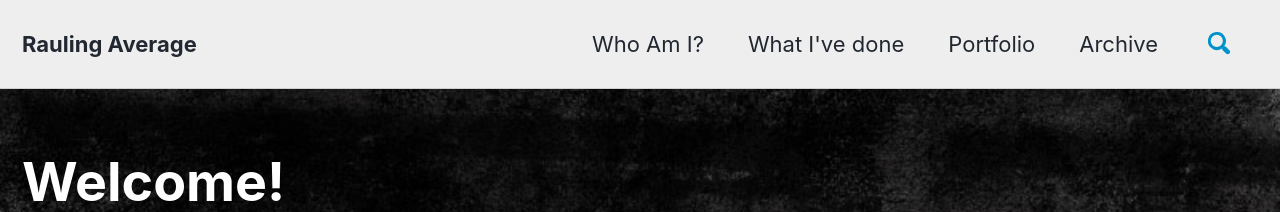
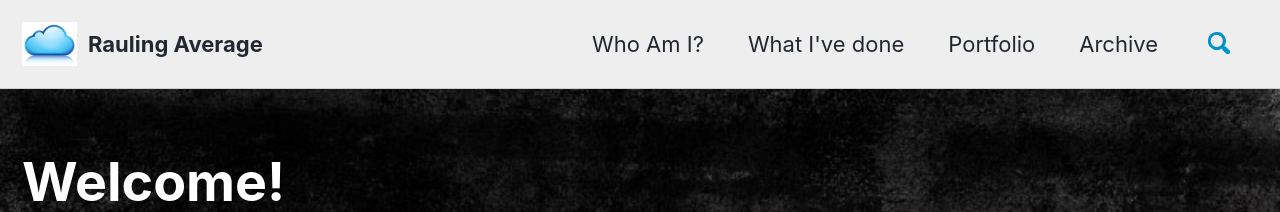
Before and after one commit to CloudChaoszero/CloudChaoszero.github.io, a Jekyll site: the page built from index.html, in a window 1280 px wide. Shown: the top 212 px of the page. Built offline with Jekyll 4.4.1, drawn with Linux system fonts in a browser that asks for light colours; cached includes are drawn as plain includes; nearby versions of some CDN libraries; the list of posts is cut into pages by our own code; comment, search, counter and statistics services are not loaded.

Commit message:
Add Logo & Teaser directory images for website preview

```diff
--- a/_config.yml
+++ b/_config.yml
@@ -24,8 +24,8 @@
 url                      : "https://raulingaverage.dev/" # the base hostname & protocol for your site e.g. "https://mmistakes.github.io"
 baseurl                  : # the subpath of your site, e.g. "/blog"
 repository               : "CloudChaoszero/CloudChaoszero.github.io" # GitHub username/repo-name
-teaser                   : # path of fallback teaser image, e.g. "/assets/images/500x300.png"
-logo                     : ""
+teaser                   : assets/images/ProfilePicture.jpg
+logo                     : assets/images/cloud.jpg
 masthead_title           : "Rauling Average"
 breadcrumbs              : true
 words_per_minute         : 200
```
